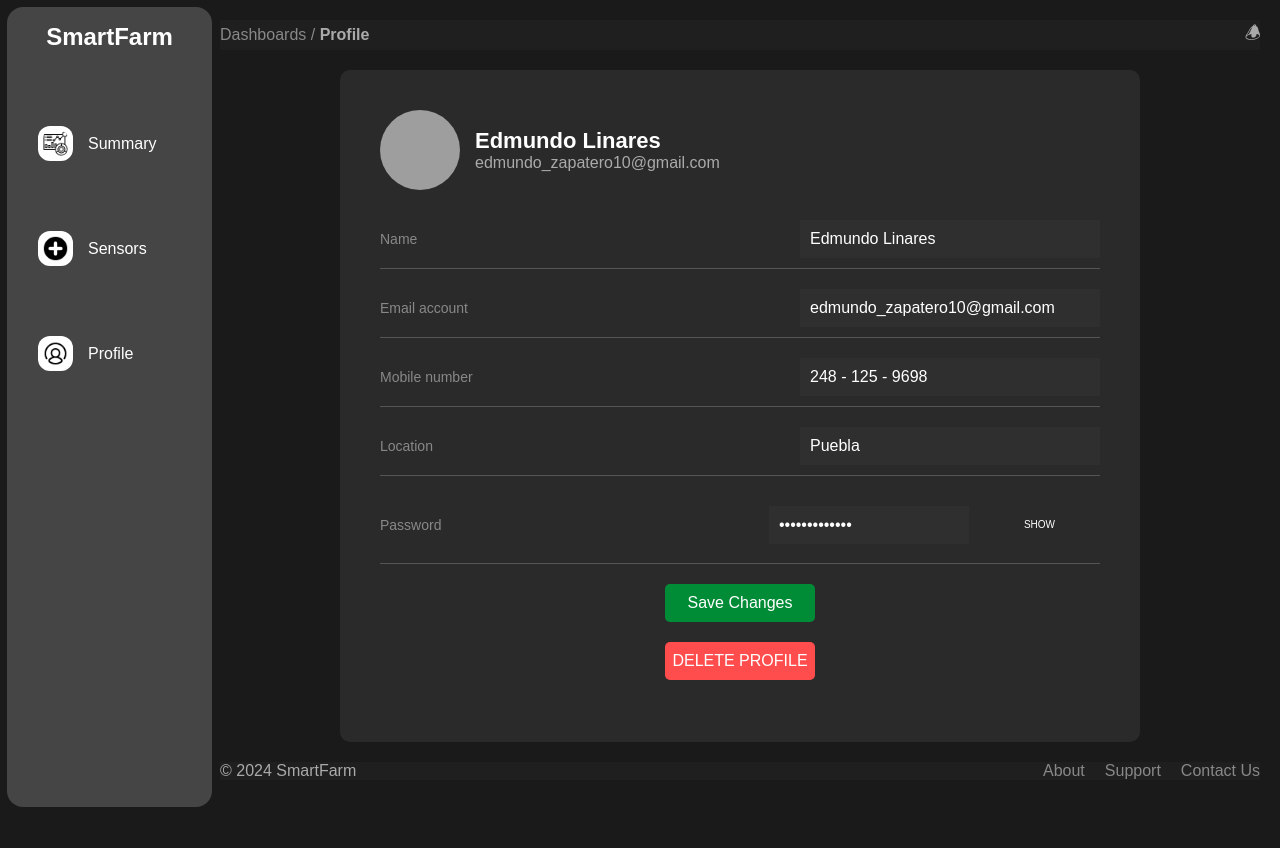
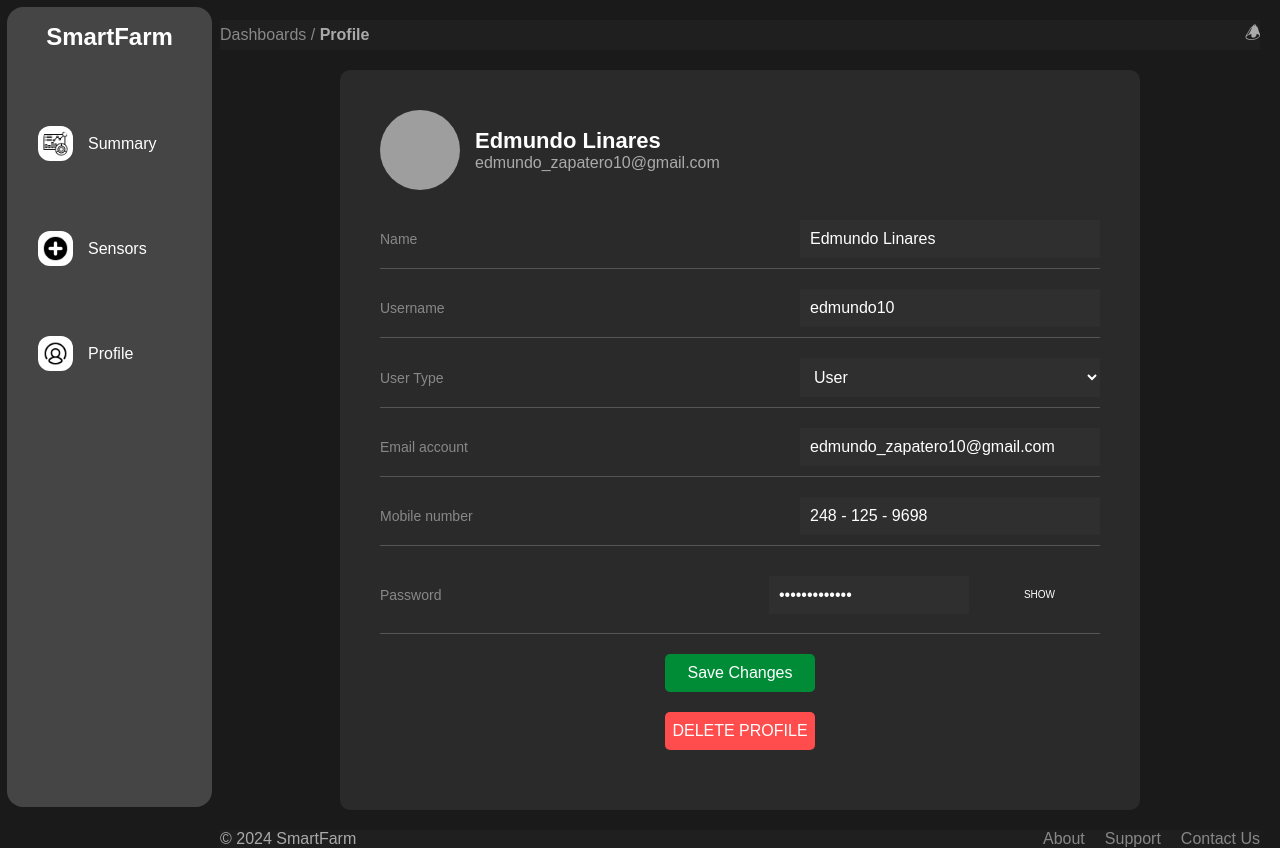
Before and after one commit to rodrivmac1/smartfarm, a React (Create React App) app: page /profile-edit in a window 1280 px wide. Before the commit the page ends 800 px from the top, so only its background shows below. Built offline with nearby package versions, Linux system fonts and the light colour scheme; grey boxes are pictures that could not be loaded.

Commit message:
Agregar username, type user, borrar location, de edicion, vista, y creacion

```diff
--- a/src/ProfileEdit.js
+++ b/src/ProfileEdit.js
@@ -11,7 +11,8 @@ const Profile = () => {
   const [name, setName] = useState("Edmundo Linares");
   const [email, setEmail] = useState("edmundo_zapatero10@gmail.com");
   const [mobile, setMobile] = useState("248 - 125 - 9698");
-  const [location, setLocation] = useState("Puebla");
+  const [username, setUsername] = useState("edmundo10"); // Nuevo campo de username
+  const [userType, setUserType] = useState("User"); // Nuevo campo de tipo de usuario
   const [password, setPassword] = useState("mypassword123"); // Nueva contraseña
   const [showPassword, setShowPassword] = useState(false); // Estado para mostrar u ocultar la contraseña
 
@@ -21,7 +22,7 @@ const Profile = () => {
   // Función para manejar el guardado y redirigir a la vista de ProfileView
   const handleSave = () => {
     // Lógica para guardar los cambios (simulado con console.log)
-    console.log("Saved Profile Info:", { name, email, mobile, location, password });
+    console.log("Saved Profile Info:", { name, email, mobile, username, userType, password });
 
     // Mostrar el mensaje de "Profile saved!" y redirigir a ProfileView
     alert("Profile saved!");
@@ -75,6 +76,37 @@ const Profile = () => {
         </div>
 
         <div className="info-field">
+          <label>Username</label>
+          <input
+            type="text"
+            value={username}
+            onChange={(e) => setUsername(e.target.value)}
+          />
+        </div>
+
+        <div className="info-field">
+          <label>User Type</label>
+          <select
+            value={userType}
+            onChange={(e) => setUserType(e.target.value)}
+            style={{
+              width: '100%',
+              maxWidth: '300px',
+              padding: '10px',
+              backgroundColor: '#2f2f2f',
+              border: 'none',
+              color: 'white',
+              fontSize: '16px',
+              marginLeft: '10px',
+            }}
+          >
+            <option value="User">User</option>
+            <option value="Administrator">Administrator</option>
+            <option value="Super Administrator">Super Administrator</option>
+          </select>
+        </div>
+
+        <div className="info-field">
           <label>Email account</label>
           <input
             type="email"
@@ -89,15 +121,6 @@ const Profile = () => {
             type="text"
             value={mobile}
             onChange={(e) => setMobile(e.target.value)}
-          />
-        </div>
-
-        <div className="info-field">
-          <label>Location</label>
-          <input
-            type="text"
-            value={location}
-            onChange={(e) => setLocation(e.target.value)}
           />
         </div>
 
--- a/src/ProfileView.js
+++ b/src/ProfileView.js
@@ -9,7 +9,8 @@ const ProfileView = () => {
   const name = "Edmundo Linares";
   const email = "edmundo_zapatero10@gmail.com";
   const mobile = "248 - 125 - 9698";
-  const location = "Puebla";
+  const username = "edmundo10"; // Nuevo campo de username
+  const userType = "User"; // Nuevo campo de tipo de usuario
 
   // Función para manejar el clic en el botón de "Edit"
   const handleEditClick = () => {
@@ -33,23 +34,30 @@ const ProfileView = () => {
       <div className="profile-info">
         <div className="info-field">
           <label>Name</label>
-          <p>{name}</p> {/* Cambiado el input por p */}
+          <p>{name}</p>
+        </div>
+
+        <div className="info-field">
+          <label>Username</label>
+          <p>{username}</p> {/* Campo de username agregado */}
+        </div>
+
+        <div className="info-field">
+          <label>User type</label>
+          <p>{userType}</p> {/* Campo de tipo de usuario agregado */}
         </div>
 
         <div className="info-field">
           <label>Email account</label>
-          <p>{email}</p> {/* Cambiado el input por p */}
+          <p>{email}</p>
         </div>
 
         <div className="info-field">
           <label>Mobile number</label>
-          <p>{mobile}</p> {/* Cambiado el input por p */}
+          <p>{mobile}</p>
         </div>
 
-        <div className="info-field">
-          <label>Location</label>
-          <p>{location}</p> {/* Cambiado el input por p */}
-        </div>
+
 
         <div className="info-field password-field">
           <label>Password</label>
```
